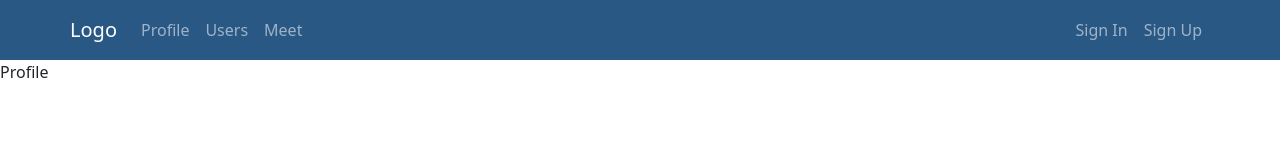
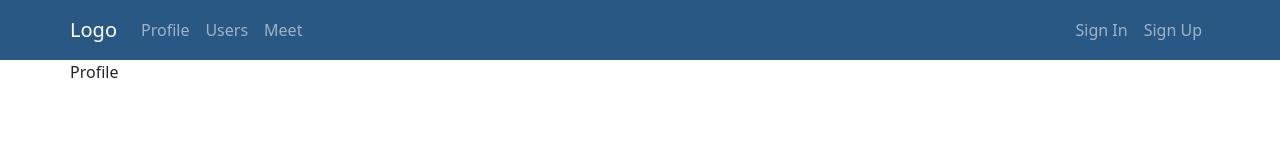
Before and after one commit to ReCoded-Org/capstone-turkey-love-thy-neighbour, a React (Create React App) app: page /profile in a window 1280 px wide. Shown: the top 160 px of the page. Built offline with nearby package versions, Linux system fonts and the light colour scheme.

Commit message:
Create Profile folder in containers folder

```diff
--- a/src/App.jsx
+++ b/src/App.jsx
@@ -10,6 +10,7 @@ import { BrowserRouter as Router, Switch, Route } from "react-router-dom";
 // components
 import NavBar from "./components/NavBar/NavBar";
 import Home from "./containers/Home";
+import Profile from "./containers/Profile";
 
 function App() {
   return (
@@ -21,7 +22,7 @@ function App() {
             <Home />
           </Route>
           <Route path="/profile">
-            <p>Profile</p>
+            <Profile />
           </Route>
           <Route path="/users">
             <p>Users</p>
--- /dev/null
+++ b/src/containers/Profile/index.jsx
@@ -0,0 +1,15 @@
+// react
+import React from "react";
+
+// react-bootstrap
+import { Container } from "react-bootstrap";
+
+function Profile() {
+  return (
+    <Container>
+      <p>Profile</p>
+    </Container>
+  );
+}
+
+export default Profile;
```
